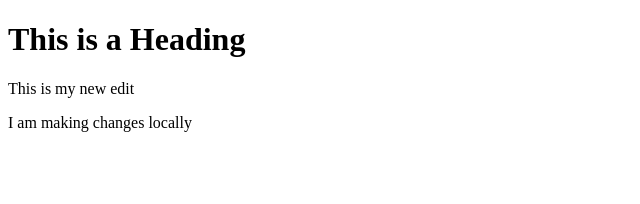
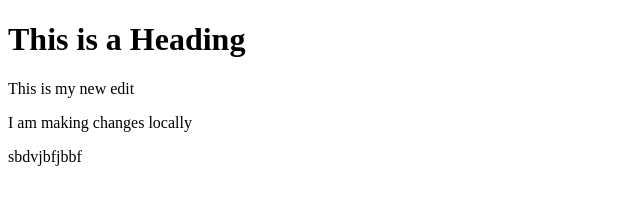
Before and after one commit to nIbrahimbucks/helloworld, a plain HTML site: page index.html in a window 1280 px wide. Shown: the whole page, without its empty margins (0-640 px from the left). Drawn offline with Linux system fonts and the light colour scheme.

Commit message:
Update index.html

```diff
--- a/index.html
+++ b/index.html
@@ -8,6 +8,7 @@
 <h1>This is a Heading</h1>
  <p> This is my new edit </p>
 <p> I am making changes locally </p>
+sbdvjbfjbbf
 
 </body>
 </html>
```
